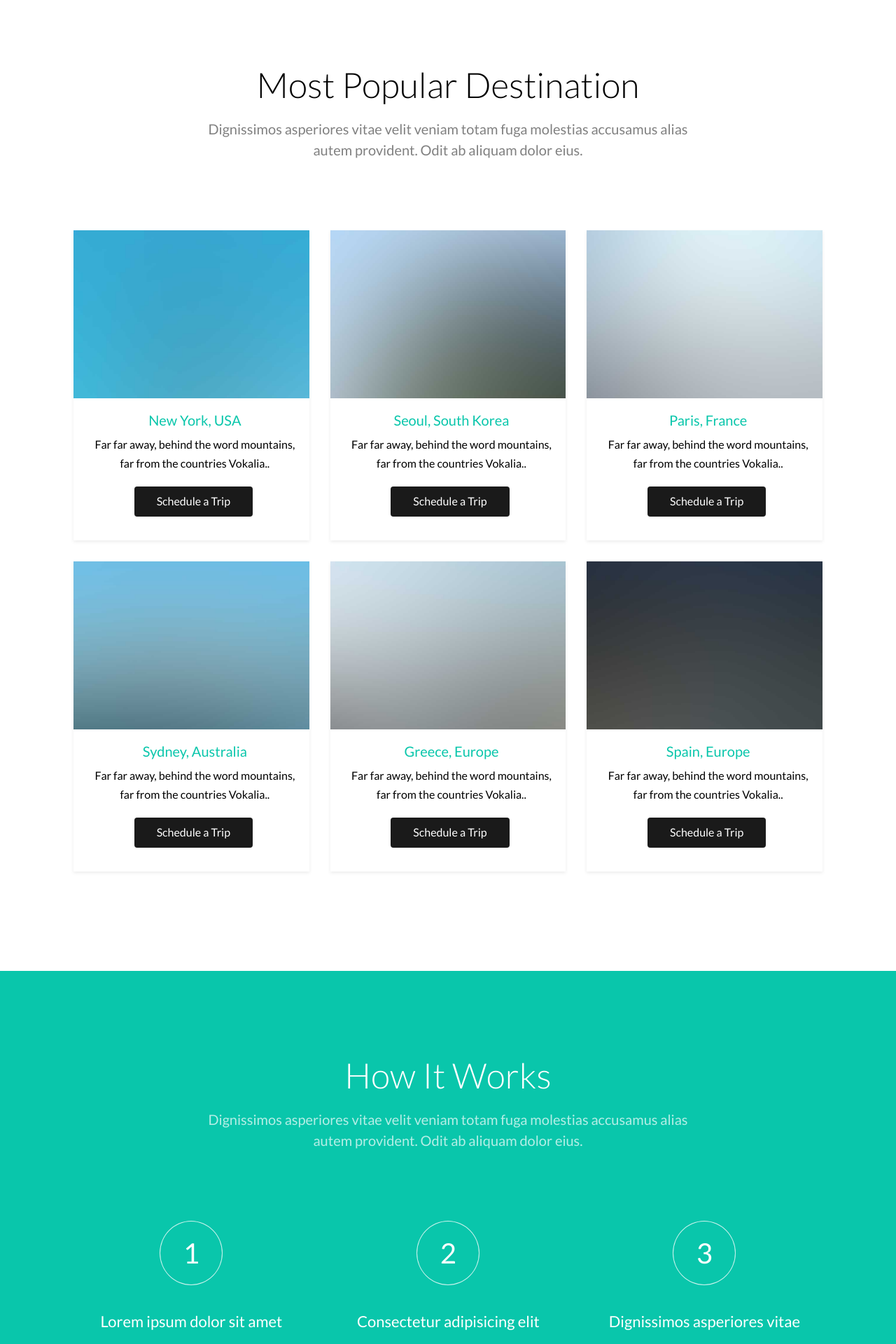
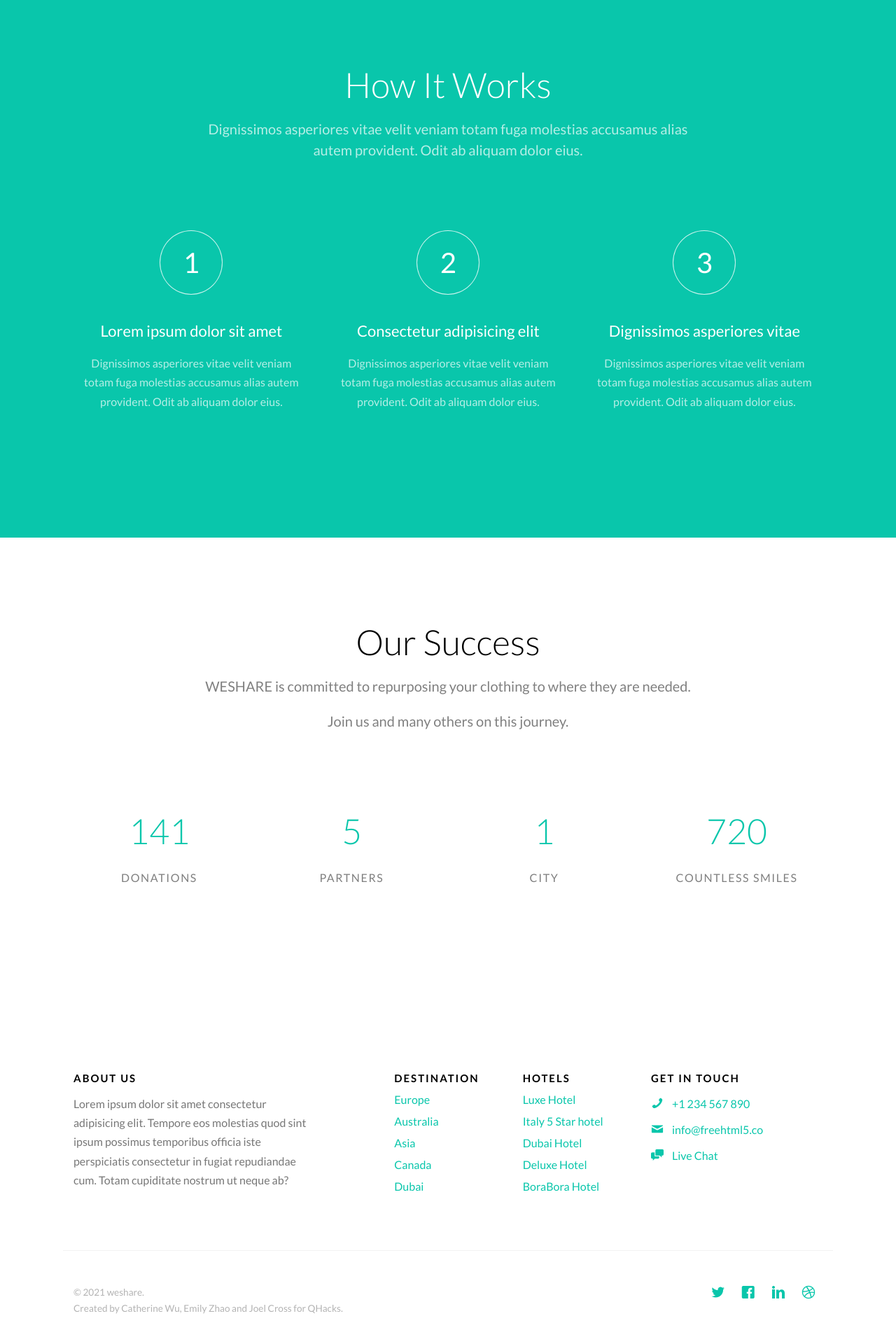
Before and after one commit to joelcross/weshare, a PHP site: page / in a window 1280 px wide. Shown: the part 1388-3308 px from the top of the page at 70% size. After the commit the page ends 3265 px from the top, so only its background shows below. Run offline with PHP 8.4, Linux system fonts and the light colour scheme; some libraries are stand-ins or nearby versions; some web fonts are replaced.

Commit message:
Set up home page

```diff
--- a/css/style.css
+++ b/css/style.css
@@ -111,7 +111,7 @@
   font-size: 20px;
   margin: 0;
   padding: 0;
-  text-transform: uppercase;
+  /* text-transform: uppercase; */
   font-weight: bold;
 }
 .gtco-nav #gtco-logo em {
--- a/destination.html
+++ b/destination.html
@@ -1,9 +1,4 @@
 <!DOCTYPE HTML>
-<!--
-	Traveler by freehtml5.co
-	Twitter: http://twitter.com/fh5co
-	URL: http://freehtml5.co
--->
 <html>
 	<head>
 	<meta charset="utf-8">
--- a/index.html
+++ b/index.html
@@ -8,11 +8,8 @@
 	<head>
 	<meta charset="utf-8">
 	<meta http-equiv="X-UA-Compatible" content="IE=edge">
-	<title>Traveler &mdash; Free Website Template, Free HTML5 Template by FreeHTML5.co</title>
+	<title>weshare</title>
 	<meta name="viewport" content="width=device-width, initial-scale=1">
-	<meta name="description" content="Free HTML5 Website Template by FreeHTML5.co" />
-	<meta name="keywords" content="free website templates, free html5, free template, free bootstrap, free website template, html5, css3, mobile first, responsive" />
-	<meta name="author" content="FreeHTML5.co" />
 
   	<!-- Facebook and Twitter integration -->
 	<meta property="og:title" content=""/>
@@ -70,7 +67,8 @@
 
 			<div class="row">
 				<div class="col-sm-4 col-xs-12">
-					<div id="gtco-logo"><a href="index.html">Traveler <em>.</em></a></div>
+
+					<div id="gtco-logo"><a href="index.html">weshare <em>.</em></a></div>
 				</div>
 				<div class="col-xs-8 text-right menu-1">
 					<ul>
@@ -88,7 +86,6 @@
 					</ul>
 				</div>
 			</div>
-
 		</div>
 	</nav>
 
@@ -126,11 +123,6 @@
                                                           </div>
 													</div>
                                                 </div>
-
-
-
-
-
                                                 <div class="row form-group">
 													<div class="col-md-12">
 														<input type="submit" class="btn btn-primary btn-block" value="Submit">
@@ -138,15 +130,11 @@
 												</div>
 											</form>
 										</div>
-
-
 									</div>
 								</div>
 							</div>
 						</div>
 					</div>
-
-
 				</div>
 			</div>
 		</div>
@@ -161,104 +149,6 @@
         <script src="https://code.jquery.com/jquery-3.3.1.slim.min.js" integrity="sha384-q8i/X+965DzO0rT7abK41JStQIAqVgRVzpbzo5smXKp4YfRvH+8abtTE1Pi6jizo" crossorigin="anonymous"></script>
         <script src="https://cdnjs.cloudflare.com/ajax/libs/popper.js/1.14.7/umd/popper.min.js" integrity="sha384-UO2eT0CpHqdSJQ6hJty5KVphtPhzWj9WO1clHTMGa3JDZwrnQq4sF86dIHNDz0W1" crossorigin="anonymous"></script>
         <script src="https://stackpath.bootstrapcdn.com/bootstrap/4.3.1/js/bootstrap.min.js" integrity="sha384-JjSmVgyd0p3pXB1rRibZUAYoIIy6OrQ6VrjIEaFf/nJGzIxFDsf4x0xIM+B07jRM" crossorigin="anonymous"></script>
-
-
-	<div class="gtco-section">
-		<div class="gtco-container">
-			<div class="row">
-				<div class="col-md-8 col-md-offset-2 text-center gtco-heading">
-					<h2>Most Popular Destination</h2>
-					<p>Dignissimos asperiores vitae velit veniam totam fuga molestias accusamus alias autem provident. Odit ab aliquam dolor eius.</p>
-				</div>
-			</div>
-			<div class="row">
-
-				<div class="col-lg-4 col-md-4 col-sm-6">
-					<a href="images/img_1.jpg" class="fh5co-card-item image-popup">
-						<figure>
-							<div class="overlay"><i class="ti-plus"></i></div>
-							<img src="images/img_1.jpg" alt="Image" class="img-responsive">
-						</figure>
-						<div class="fh5co-text">
-							<h2>New York, USA</h2>
-							<p>Far far away, behind the word mountains, far from the countries Vokalia..</p>
-							<p><span class="btn btn-primary">Schedule a Trip</span></p>
-						</div>
-					</a>
-				</div>
-				<div class="col-lg-4 col-md-4 col-sm-6">
-					<a href="images/img_2.jpg" class="fh5co-card-item image-popup">
-						<figure>
-							<div class="overlay"><i class="ti-plus"></i></div>
-							<img src="images/img_2.jpg" alt="Image" class="img-responsive">
-						</figure>
-						<div class="fh5co-text">
-							<h2>Seoul, South Korea</h2>
-							<p>Far far away, behind the word mountains, far from the countries Vokalia..</p>
-							<p><span class="btn btn-primary">Schedule a Trip</span></p>
-						</div>
-					</a>
-				</div>
-				<div class="col-lg-4 col-md-4 col-sm-6">
-					<a href="images/img_3.jpg" class="fh5co-card-item image-popup">
-						<figure>
-							<div class="overlay"><i class="ti-plus"></i></div>
-							<img src="images/img_3.jpg" alt="Image" class="img-responsive">
-						</figure>
-						<div class="fh5co-text">
-							<h2>Paris, France</h2>
-							<p>Far far away, behind the word mountains, far from the countries Vokalia..</p>
-							<p><span class="btn btn-primary">Schedule a Trip</span></p>
-						</div>
-					</a>
-				</div>
-
-
-				<div class="col-lg-4 col-md-4 col-sm-6">
-					<a href="images/img_4.jpg" class="fh5co-card-item image-popup">
-						<figure>
-							<div class="overlay"><i class="ti-plus"></i></div>
-							<img src="images/img_4.jpg" alt="Image" class="img-responsive">
-						</figure>
-						<div class="fh5co-text">
-							<h2>Sydney, Australia</h2>
-							<p>Far far away, behind the word mountains, far from the countries Vokalia..</p>
-							<p><span class="btn btn-primary">Schedule a Trip</span></p>
-						</div>
-					</a>
-				</div>
-
-				<div class="col-lg-4 col-md-4 col-sm-6">
-					<a href="images/img_5.jpg" class="fh5co-card-item image-popup">
-						<figure>
-							<div class="overlay"><i class="ti-plus"></i></div>
-							<img src="images/img_5.jpg" alt="Image" class="img-responsive">
-						</figure>
-						<div class="fh5co-text">
-							<h2>Greece, Europe</h2>
-							<p>Far far away, behind the word mountains, far from the countries Vokalia..</p>
-							<p><span class="btn btn-primary">Schedule a Trip</span></p>
-						</div>
-					</a>
-				</div>
-
-				<div class="col-lg-4 col-md-4 col-sm-6">
-					<a href="images/img_6.jpg" class="fh5co-card-item image-popup">
-						<figure>
-							<div class="overlay"><i class="ti-plus"></i></div>
-							<img src="images/img_6.jpg" alt="Image" class="img-responsive">
-						</figure>
-						<div class="fh5co-text">
-							<h2>Spain, Europe</h2>
-							<p>Far far away, behind the word mountains, far from the countries Vokalia..</p>
-							<p><span class="btn btn-primary">Schedule a Trip</span></p>
-						</div>
-					</a>
-				</div>
-
-			</div>
-		</div>
-	</div>
 
 	<div id="gtco-features">
 		<div class="gtco-container">
@@ -302,25 +192,15 @@
 		</div>
 	</div>
 
-
-	<div class="gtco-cover gtco-cover-sm" style="background-image: url(images/img_bg_1.jpg)"  data-stellar-background-ratio="0.5">
-		<div class="overlay"></div>
-		<div class="gtco-container text-center">
-			<div class="display-t">
-				<div class="display-tc">
-					<h1>We have high quality services that you will surely love!</h1>
-				</div>
-			</div>
-		</div>
-	</div>
-
 	<div id="gtco-counter" class="gtco-section">
 		<div class="gtco-container">
 
 			<div class="row">
 				<div class="col-md-8 col-md-offset-2 text-center gtco-heading animate-box">
 					<h2>Our Success</h2>
-					<p>Dignissimos asperiores vitae velit veniam totam fuga molestias accusamus alias autem provident. Odit ab aliquam dolor eius.</p>
+					<p>WESHARE is committed to repurposing your clothing to where they are needed.</p>
+					<p>Join us and many others on this journey.</p>
+
 				</div>
 			</div>
 
@@ -329,58 +209,29 @@
 				<div class="col-md-3 col-sm-6 animate-box" data-animate-effect="fadeInUp">
 					<div class="feature-center">
 						<span class="counter js-counter" data-from="0" data-to="196" data-speed="5000" data-refresh-interval="50">1</span>
-						<span class="counter-label">Destination</span>
+						<span class="counter-label">Donations</span>
 
 					</div>
 				</div>
 				<div class="col-md-3 col-sm-6 animate-box" data-animate-effect="fadeInUp">
 					<div class="feature-center">
-						<span class="counter js-counter" data-from="0" data-to="97" data-speed="5000" data-refresh-interval="50">1</span>
-						<span class="counter-label">Hotels</span>
+						<span class="counter js-counter" data-from="0" data-to="7" data-speed="5000" data-refresh-interval="50">1</span>
+						<span class="counter-label">Partners</span>
 					</div>
 				</div>
 				<div class="col-md-3 col-sm-6 animate-box" data-animate-effect="fadeInUp">
 					<div class="feature-center">
-						<span class="counter js-counter" data-from="0" data-to="12402" data-speed="5000" data-refresh-interval="50">1</span>
-						<span class="counter-label">Travelers</span>
+						<span class="counter js-counter" data-from="0" data-to="1" data-speed="5000" data-refresh-interval="50">1</span>
+						<span class="counter-label">City</span>
 					</div>
 				</div>
 				<div class="col-md-3 col-sm-6 animate-box" data-animate-effect="fadeInUp">
 					<div class="feature-center">
-						<span class="counter js-counter" data-from="0" data-to="12202" data-speed="5000" data-refresh-interval="50">1</span>
-						<span class="counter-label">Happy Customer</span>
-
+						<span class="counter js-counter" data-from="0" data-to="1000" data-speed="5000" data-refresh-interval="50">1</span>
+						<span class="counter-label">Countless Smiles</span>
 					</div>
 				</div>
 
-			</div>
-		</div>
-	</div>
-
-
-
-	<div id="gtco-subscribe">
-		<div class="gtco-container">
-			<div class="row animate-box">
-				<div class="col-md-8 col-md-offset-2 text-center gtco-heading">
-					<h2>Subscribe</h2>
-					<p>Be the first to know about the new templates.</p>
-				</div>
-			</div>
-			<div class="row animate-box">
-				<div class="col-md-8 col-md-offset-2">
-					<form class="form-inline">
-						<div class="col-md-6 col-sm-6">
-							<div class="form-group">
-								<label for="email" class="sr-only">Email</label>
-								<input type="email" class="form-control" id="email" placeholder="Your Email">
-							</div>
-						</div>
-						<div class="col-md-6 col-sm-6">
-							<button type="submit" class="btn btn-default btn-block">Subscribe</button>
-						</div>
-					</form>
-				</div>
 			</div>
 		</div>
 	</div>
@@ -438,8 +289,8 @@
 			<div class="row copyright">
 				<div class="col-md-12">
 					<p class="pull-left">
-						<small class="block">&copy; 2016 Free HTML5. All Rights Reserved.</small>
-						<small class="block">Designed by <a href="https://freehtml5.co/" target="_blank">FreeHTML5.co</a> Demo Images: <a href="http://unsplash.com/" target="_blank">Unsplash</a></small>
+						<small class="block">&copy; 2021 weshare.</small>
+						<small class="block">Created by Catherine Wu, Emily Zhao and Joel Cross for QHacks.</a> </small>
 					</p>
 					<p class="pull-right">
 						<ul class="gtco-social-icons pull-right">
```
